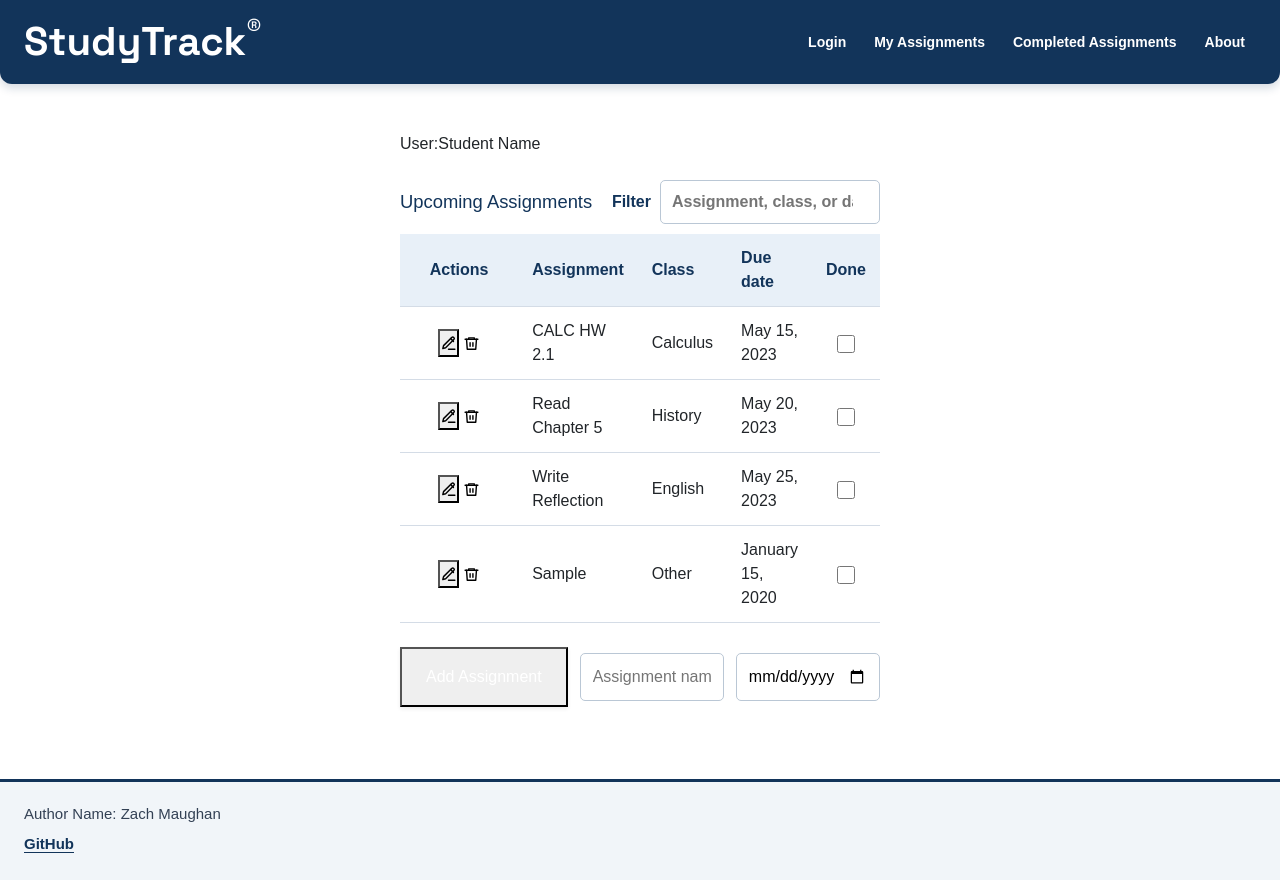
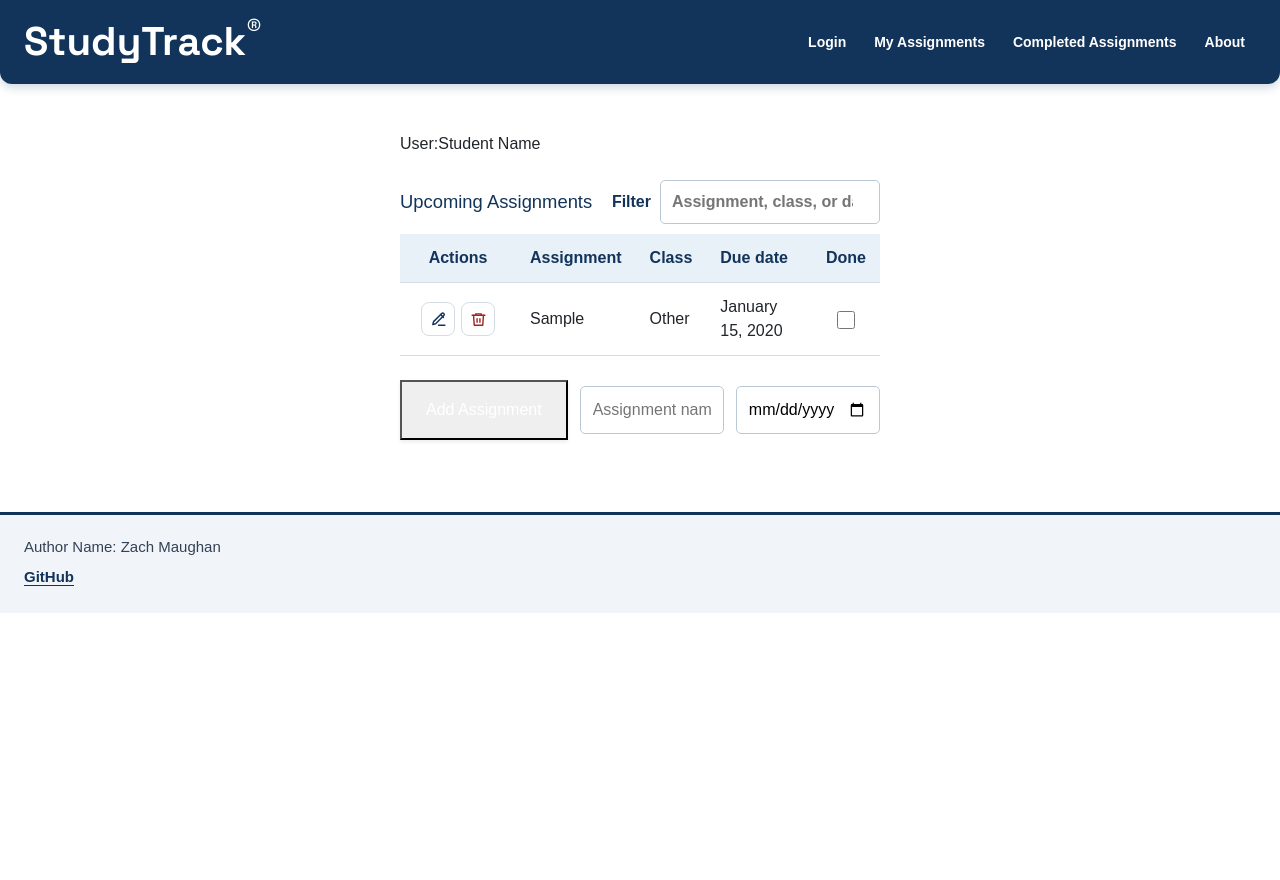
Before and after one commit to zmaughan26/Startup, a React (Vite) app: page /myassignments in a window 1280 px wide. Both pictures are taken after typing "Sample", "2020-01-15" into the empty fields and a click on the button "Add Assignment". After the commit the page ends 800 px from the top, so only its background shows below. Built offline with nearby package versions, Linux system fonts and the light colour scheme.

Commit message:
cleaner buttons

```diff
--- a/src/app.css
+++ b/src/app.css
@@ -230,34 +230,6 @@ main h1 {
 	text-align: center;
 }
 
-.assignment-edit-heading,
-.assignment-edit-cell {
-	width: 130px;
-	text-align: center;
-}
-
-.assignment-edit-cell {
-	white-space: nowrap;
-}
-
-.assignment-delete-button {
-	margin-left: 4px;
-	border: 0;
-	background: transparent;
-	cursor: pointer;
-}
-
-.assignment-edit-button svg,
-.assignment-delete-button svg {
-	width: 17px;
-	height: 17px;
-	fill: none;
-	stroke: currentColor;
-	stroke-linecap: round;
-	stroke-linejoin: round;
-	stroke-width: 2;
-}
-
 .assignment-row-input {
 	box-sizing: border-box;
 	width: 100%;
--- /dev/null
+++ b/src/myassignments/myassignments.css
@@ -0,0 +1,64 @@
+.assignment-edit-heading,
+.assignment-edit-cell {
+	width: 116px;
+	text-align: center;
+}
+
+.assignment-edit-cell {
+	white-space: nowrap;
+}
+
+.assignment-icon-button {
+	display: inline-grid;
+	width: 34px;
+	height: 34px;
+	place-items: center;
+	padding: 0;
+	border: 1px solid #d4dce6;
+	border-radius: 8px;
+	background: #fff;
+	cursor: pointer;
+	transition: background-color 140ms ease, border-color 140ms ease, transform 140ms ease;
+	vertical-align: middle;
+}
+
+.assignment-icon-button + .assignment-icon-button {
+	margin-left: 6px;
+}
+
+.assignment-icon-button:hover {
+	transform: translateY(-1px);
+}
+
+.assignment-icon-button:focus-visible {
+	outline: 3px solid #f4b942;
+	outline-offset: 2px;
+}
+
+.assignment-icon-button svg {
+	width: 17px;
+	height: 17px;
+	fill: none;
+	stroke: currentColor;
+	stroke-linecap: round;
+	stroke-linejoin: round;
+	stroke-width: 2;
+}
+
+.assignment-edit-button {
+	color: #12345a;
+}
+
+.assignment-edit-button:hover {
+	border-color: #b8cce0;
+	background: #e8f0f8;
+}
+
+.assignment-delete-button {
+	color: #a12622;
+}
+
+.assignment-delete-button:hover {
+	border-color: #efc1bd;
+	background: #fbe9e7;
+}
--- a/src/myassignments/myassignments.jsx
+++ b/src/myassignments/myassignments.jsx
@@ -1,11 +1,8 @@
 import React, { useState } from "react";
+import "./myassignments.css";
 
 export function MyAssignments() {
-  const [assignments, setAssignments] = useState([
-    { id: 1, name: "CALC HW 2.1", className: "Calculus", dueDate: "2023-05-15", completed: false },
-    { id: 2, name: "Read Chapter 5", className: "History", dueDate: "2023-05-20", completed: false },
-    { id: 3, name: "Write Reflection", className: "English", dueDate: "2023-05-25", completed: false },
-  ]);
+  const [assignments, setAssignments] = useState([]);
   const [newAssignmentName, setNewAssignmentName] = useState("");
   const [newAssignmentDueDate, setNewAssignmentDueDate] = useState("");
 
@@ -78,11 +75,11 @@ export function MyAssignments() {
                 data-due-date-label={dueDateLabel}
               >
                 <td className="assignment-edit-cell">
-                  <button className="assignment-edit-button grid h-8 w-8 place-items-center rounded-md p-0 text-[#12345a] transition hover:bg-[#e8f0f8] focus-visible:outline focus-visible:outline-2 focus-visible:outline-offset-1 focus-visible:outline-[#f4b942]" type="button" aria-label={`Edit ${assignment.name}`} title="Edit assignment">
+                  <button className="assignment-icon-button assignment-edit-button" type="button" aria-label={`Edit ${assignment.name}`} title="Edit assignment">
                     <svg aria-hidden="true" viewBox="0 0 24 24"><path d="M12 20h9"/><path d="M16.5 3.5a2.12 2.12 0 0 1 3 3L8 18l-4 1 1-4Z"/><path d="m15 5 4 4"/></svg>
                   </button>
                   <button
-                    className="assignment-delete-button grid h-8 w-8 place-items-center rounded-md p-0 text-[#a12622] transition hover:bg-[#fbe9e7] focus-visible:outline focus-visible:outline-2 focus-visible:outline-offset-1 focus-visible:outline-[#f4b942]"
+                    className="assignment-icon-button assignment-delete-button"
                     type="button"
                     aria-label={`Delete ${assignment.name}`}
                     title="Delete assignment"
```
